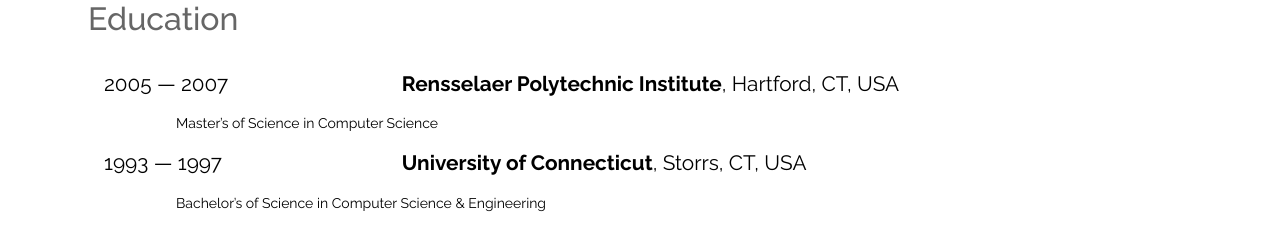
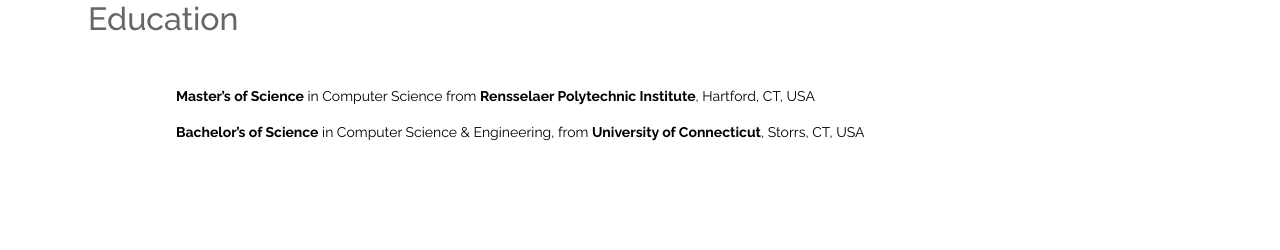
Before and after one commit to peterpk/pkim-next, a Next.js app: page /Resume in a window 1280 px wide. Shown: the part 2031-2281 px from the top of the page. After the commit the page ends 2213 px from the top, so only its background shows below. Built offline with nearby package versions, Linux system fonts and the light colour scheme; some icons are missing; what @mui/material-nextjs would draw is missing.

Commit message:
Remove some dates

```diff
--- a/app/Resume/page.js
+++ b/app/Resume/page.js
@@ -96,7 +96,7 @@
                     <ListSubheader component='h2' classes={{root:styles.subhead, sticky:styles.stickyHead}}>Overview</ListSubheader>
                     <List>
                         <Typography variant='body1' className={styles.resumeItem}>
-                            Experienced <strong>Technical Leader</strong> with 15+ years across <strong>enterprise architecture,
+                            Experienced <strong>technical leader</strong> with a focus on <strong>enterprise architecture,
                             application development, and team management</strong>. Skilled in various <strong>cloud platforms,
                             Java, cloud-native microservices (Kubernetes, JavaScript, React, Java), Python, mainframe, and
                             SAP ERP</strong>. Recognized for <strong>innovative solutions, system modernization, and
@@ -233,35 +233,16 @@
 
                 <li key='section-education'>
                     <ListSubheader component='h2' classes={{root:styles.subhead, sticky:styles.stickyHead}}>Education</ListSubheader>
-                    <Grid container className={styles.resumeItem} columnSpacing={4} rowSpacing={0} columns='12'>
-                        <Grid size={3} className={styles.resumeHeadline}>
-                            <Typography variant='h5'>2005 &mdash; 2007</Typography>
-                        </Grid>
-                        <Grid size={9} className={styles.resumeHeadline}>
-                            <Typography variant='h5'><strong>Rensselaer Polytechnic Institute</strong>, Hartford, CT, USA</Typography>
-                        </Grid>
-                        <Grid size={12}>
-                            <List>
-                                <ResumeListItem>
-                                    Master&rsquo;s of Science in Computer Science
-                                </ResumeListItem>
-                            </List>
-                        </Grid>
-
-                        <Grid size={3} className={styles.resumeHeadline}>
-                            <Typography variant='h5'>1993 &mdash; 1997</Typography>
-                        </Grid>
-                        <Grid size={9} className={styles.resumeHeadline}>
-                            <Typography variant='h5'><strong>University of Connecticut</strong>, Storrs, CT, USA</Typography>
-                        </Grid>
-                        <Grid size={12}>
-                            <List>
-                                <ResumeListItem>
-                                    Bachelor&rsquo;s of Science in Computer Science & Engineering
-                                </ResumeListItem>
-                            </List>
-                        </Grid>
-                    </Grid>
+                    <List className={styles.resumeItem}>
+                        <ResumeListItem>
+                            <strong>Master&rsquo;s of Science</strong> in Computer Science
+                            from <strong>Rensselaer Polytechnic Institute</strong>, Hartford, CT, USA
+                        </ResumeListItem>
+                        <ResumeListItem>
+                            <strong>Bachelor&rsquo;s of Science</strong> in Computer Science & Engineering,
+                            from <strong>University of Connecticut</strong>, Storrs, CT, USA
+                        </ResumeListItem>
+                    </List>
                 </li>
             </List>
         </Box>
--- a/app/page.js
+++ b/app/page.js
@@ -20,7 +20,7 @@
                         Welcome to my home page!
                     </Typography>
                     <PaddedP component='p' variant='body1'>
-                        I&rsquo;m a Software Architect with over 15 years of experience in
+                        I&rsquo;m a Software Architect with extensive experience in
                         application development, system modernization, and IT leadership. My expertise
                         spans mainframe systems, cloud computing, SAP ERP, data warehousing, and
                         enterprise security architecture, delivering scalable and future-proof technology
@@ -30,7 +30,8 @@
                         In my career I have run the gamut of software development roles, from junior
                         developer straight out of college, to lead application architect, to
                         enterprise architect, with even a stop in management along the way! My
-                        breadth of experience helps me easily integrate into new teams and new projects quickly.
+                        breadth of experience helps me easily integrate into new teams and new projects
+                        quickly.
                     </PaddedP>
                     <PaddedP component='p' variant='body1'>
                         More about me? I was born and raised in Connecticut, a New Englander through
```
